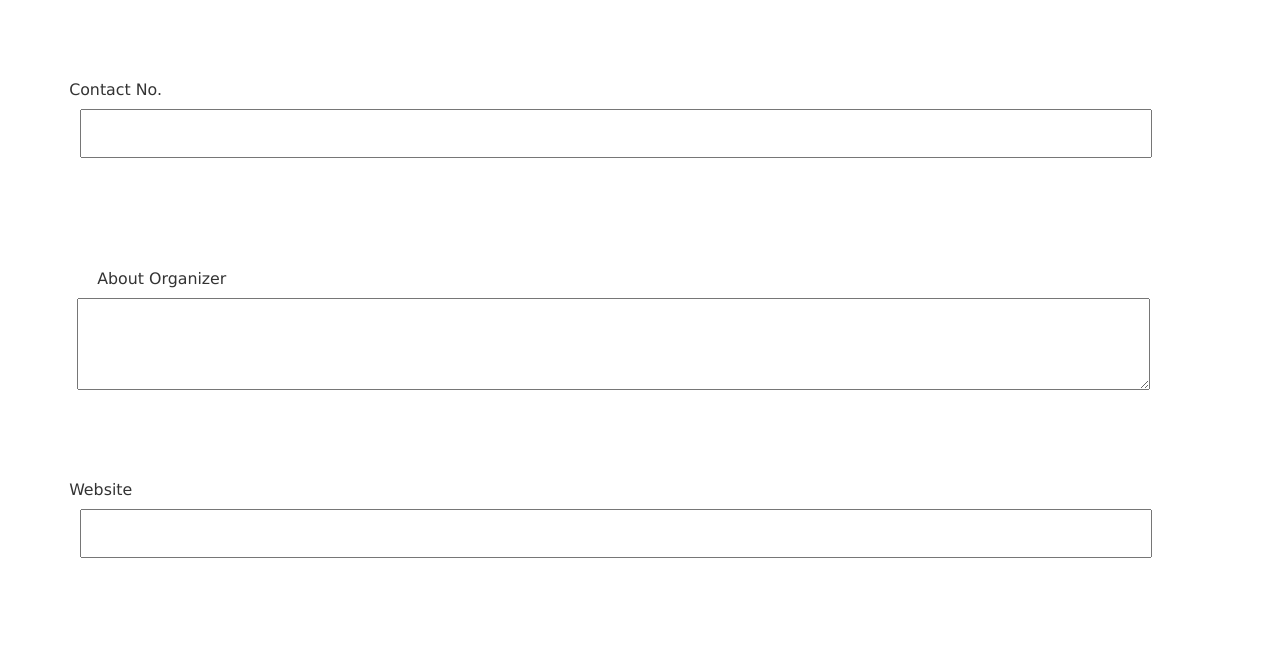
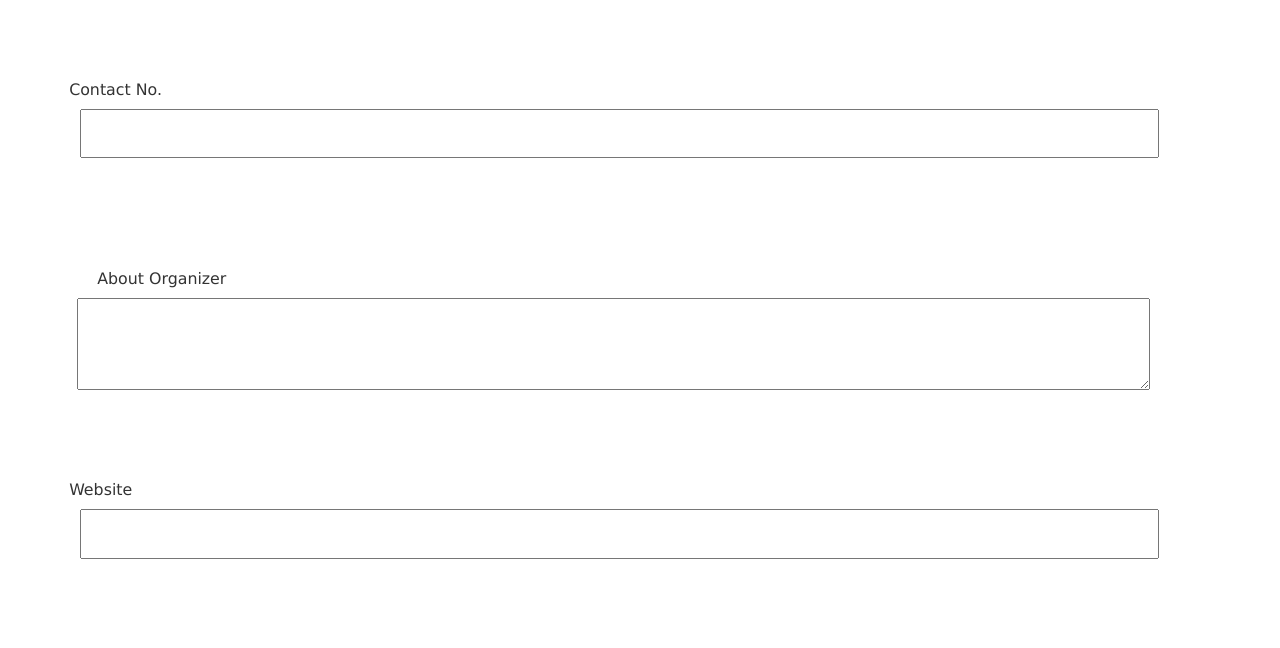
Before and after one commit to Komalhumane/rr-events, a CakePHP app: the page made by app/View/Events/add.ctp in a window 1280 px wide. Shown: the part 5436-6084 px from the top of the page. Run offline with PHP 8.4 and a stand-in for CakePHP, Linux system fonts and the light colour scheme; the template is opened without the code that fills it, so the values that code supplies are empty; form fields are guessed from the names that the template uses; some libraries are stand-ins or nearby versions.

Commit message:
website field increased

```diff
--- a/app/View/Events/add.ctp
+++ b/app/View/Events/add.ctp
@@ -492,7 +492,7 @@
                 <div class="col-md-6">
                     <div class="form-group">
                         <label class="control-label desc col-sm-4">Contact No.</label>
-                        <div class="col-sm-6">
+                        <div class="col-sm-7" style="padding-right:0;">
                             <input name="data[data][organizer_contact]" class="form-control input-sm" title="Enter Organizer Contact No." id="organizer_contact" maxlength="10" tabindex ='22' type="text">
                         </div>
                           <a class="tip2" href="#">
@@ -514,7 +514,7 @@
                 <div class="col-sm-6">
                     <div class="form-group">
                         <label class="control-label desc col-sm-4">Website</label>
-                        <div class="col-sm-6">
+                        <div class="col-sm-7" style="padding-right:0;">
                             <input name="data[data][organizer_website]" class="form-control input-sm" title="Enter Organizer Website" id="organizer_website" tabindex ='24' type="url" >
                         </div>
                           <a class="tip2" href="#">
--- a/app/View/Events/edit.ctp
+++ b/app/View/Events/edit.ctp
@@ -529,7 +529,7 @@
                 <div class="col-md-6">
                     <div class="form-group">
                         <label class="control-label ml-0 col-sm-4">Contact No.</label>
-                        <div class="col-sm-6">
+                        <div class="col-sm-7" style="padding-right:0;">
                             <input name="data[data][organizer_contact]" class="form-control input-sm" value="<?php echo $event['organizer_contact']; ?>" title="Enter Organizer Contact No." id="organizer_contact" maxlength="10" tabindex ='19' type="text">
                         </div>
                     </div>
@@ -547,7 +547,7 @@
                 <div class="col-sm-6">
                     <div class="form-group">
                         <label class="control-label ml-0 col-sm-4">Website</label>
-                        <div class="col-sm-6">
+                        <div class="col-sm-7" style="padding-right:0;">
                             <input name="data[data][organizer_website]" value="<?php echo $event['organizer_website']; ?>" class="form-control input-sm" title="Enter Organizer Website" tabindex ='21' id="organizer_website" type="url" >
                         </div>
                     </div>
```
Also changed, not shown: 4 other files.
